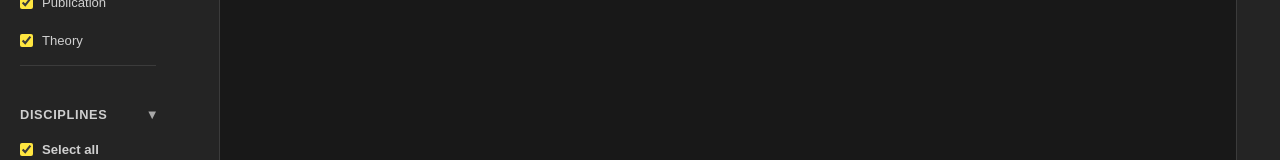
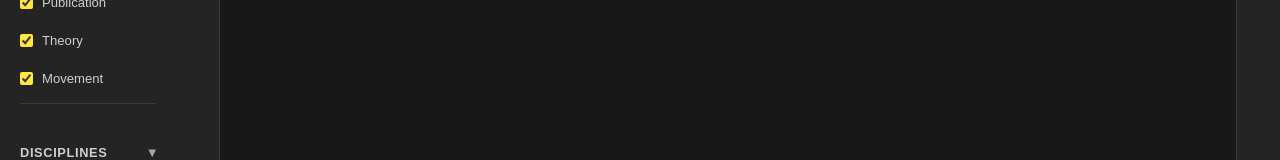
Before and after one commit to carlspangrude/history-network, a React (Vite) app: page / in a window 1280 px wide. Shown: the part 445-605 px from the top of the page. Built offline with nearby package versions, Linux system fonts and the light colour scheme.

Commit message:
Created movement node type

```diff
--- a/src/constants/graphVisuals.ts
+++ b/src/constants/graphVisuals.ts
@@ -12,6 +12,7 @@ export const NODE_TYPE_COLORS: Record<NodeType, string> = {
   place: "#8bc981",
   discipline: "#c7c7c7",
   technology: "#ffcc66",
+  movement: "#f18484",
 };
 
 export const NODE_TYPE_LABELS: Record<NodeType, string> = {
@@ -26,6 +27,7 @@ export const NODE_TYPE_LABELS: Record<NodeType, string> = {
   place: "Place",
   discipline: "Discipline",
   technology: "Technology",
+  movement: "Movement",
 };
 
 export const FILTERABLE_NODE_TYPES: NodeType[] = [
@@ -35,4 +37,5 @@ export const FILTERABLE_NODE_TYPES: NodeType[] = [
   "person",
   "publication",
   "theory",
+  "movement",
 ];
--- a/src/data/sampleGraph.json
+++ b/src/data/sampleGraph.json
@@ -714,6 +714,17 @@
       "endYear": 1621,
       "disciplines": ["Astronomy", "Mathematics"],
       "tags": ["Scientific Revolution", "Planetary Motion", "Elliptical Orbits", "Kepler's Laws", "Celestial Mechanics", "Heliocentrism"]
+    },
+    {
+      "id": "scientific-revolution",
+      "name": "Scientific Revolution",
+      "type": "movement",
+      "importance": 10,
+      "description": "The Scientific Revolution was an intellectual movement spanning the sixteenth and seventeenth centuries that fundamentally transformed humanity's understanding of the natural world. Through systematic observation, experimentation, and mathematical analysis, thinkers such as Copernicus, Galileo, Kepler, Bacon, and Newton challenged centuries of inherited authority and established modern science as a method for discovering universal laws of nature. Its ideas reshaped astronomy, physics, mathematics, and philosophy, laying the foundation for the Enlightenment and the scientific advances that followed.",
+      "startYear": 1543,
+      "endYear": 1687,
+      "disciplines": ["Astronomy", "Mathematics", "Physics", "Philosophy"],
+      "tags": ["Scientific Method", "Empiricism", "Observation", "Experimentation", "Natural Philosophy", "Heliocentrism"]
     }
   ],
   "edges": [
--- a/src/data/validateGraph.ts
+++ b/src/data/validateGraph.ts
@@ -16,6 +16,7 @@ const VALID_NODE_TYPES = new Set<NodeType>([
   "idea",
   "institution",
   "invention",
+  "movement",
   "person",
   "place",
   "publication",
--- a/src/styles.css
+++ b/src/styles.css
@@ -34,6 +34,7 @@
   --node-person: #6ea8fe;
   --node-publication: #e3b466;
   --node-theory: #aa89e8;
+  --node-movement: #f18484;
 
   --panel-closed-width: 44px;
 
--- a/src/types/graph.ts
+++ b/src/types/graph.ts
@@ -5,6 +5,7 @@ export type NodeType =
   | "idea"
   | "institution"
   | "invention"
+  | "movement"
   | "person"
   | "place"
   | "publication"
```
